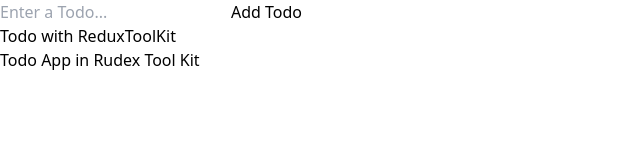
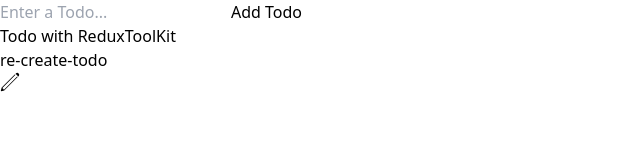
Before and after one commit to kaziarman23/react-tool-kit-todo, a React (Vite) app: page / in a window 1280 px wide. Shown: the top 160 px of the page, without its empty margins (0-640 px from the left). Built offline with nearby package versions, Linux system fonts and the light colour scheme.

Commit message:
project task is complite alhamdulillah

```diff
--- a/src/Components/Todos.jsx
+++ b/src/Components/Todos.jsx
@@ -1,12 +1,21 @@
 import { useSelector } from "react-redux";
 import { useDispatch } from "react-redux";
-import { removeTodo } from "../Features/Todo/TodoSlice/TodoSlice";
-import React from "react";
+import { removeTodo, updateTodo } from "../Features/Todo/TodoSlice/TodoSlice";
 
 function Todos() {
     const todos = useSelector((state) => state.todos);
 
     const dispatch = useDispatch();
+
+
+    const handleUpdateBtn =(id) => {
+        const updateMessage = prompt("And you'r updated todo list is ?")
+        dispatch(updateTodo({
+            id : id,
+            text : updateMessage
+        }))
+
+    }
 
     return (
         <>
@@ -21,6 +30,22 @@
                         key={todo.id}
                     >
                         <div className="text-white">{todo.text}</div>
+                        <button
+                        onClick={() => handleUpdateBtn(todo.id, todo.text)}
+                        className="text-white bg-amber-400 border-0 py-1 px-4 focus:outline-none hover:bg-amber-600 rounded text-md ml-auto mr-5">
+                            <svg
+                                xmlns="http://www.w3.org/2000/svg"
+                                x="0px"
+                                y="0px"
+                                width="20"
+                                height="20"
+                                viewBox="0 0 50 50"
+                            >
+                                <path d="M 43.125 2 C 41.878906 2 40.636719 2.488281 39.6875 3.4375 L 38.875 4.25 L 45.75 11.125 C 45.746094 11.128906 46.5625 10.3125 46.5625 10.3125 C 48.464844 8.410156 48.460938 5.335938 46.5625 3.4375 C 45.609375 2.488281 44.371094 2 43.125 2 Z M 37.34375 6.03125 C 37.117188 6.0625 36.90625 6.175781 36.75 6.34375 L 4.3125 38.8125 C 4.183594 38.929688 4.085938 39.082031 4.03125 39.25 L 2.03125 46.75 C 1.941406 47.09375 2.042969 47.457031 2.292969 47.707031 C 2.542969 47.957031 2.90625 48.058594 3.25 47.96875 L 10.75 45.96875 C 10.917969 45.914063 11.070313 45.816406 11.1875 45.6875 L 43.65625 13.25 C 44.054688 12.863281 44.058594 12.226563 43.671875 11.828125 C 43.285156 11.429688 42.648438 11.425781 42.25 11.8125 L 9.96875 44.09375 L 5.90625 40.03125 L 38.1875 7.75 C 38.488281 7.460938 38.578125 7.011719 38.410156 6.628906 C 38.242188 6.246094 37.855469 6.007813 37.4375 6.03125 C 37.40625 6.03125 37.375 6.03125 37.34375 6.03125 Z">
+
+                                </path>
+                            </svg>
+                        </button>
                         <button
                             onClick={() => dispatch(removeTodo(todo.id))}
                             className="text-white bg-red-500 border-0 py-1 px-4 focus:outline-none hover:bg-red-600 rounded text-md"
--- a/src/Features/Todo/TodoSlice/TodoSlice.jsx
+++ b/src/Features/Todo/TodoSlice/TodoSlice.jsx
@@ -1,7 +1,7 @@
-import { createSlice, nanoid } from "@reduxjs/toolkit";
+import { nanoid, createSlice } from "@reduxjs/toolkit";
 
 const initialState = {
-    todos: [{ id: 1, text: "Todo App in Rudex Tool Kit" }],
+    todos: [{ id: 1, text: "re-create-todo" }],
 };
 
 export const todoSlice = createSlice({
@@ -16,11 +16,49 @@
             state.todos.push(todo);
         },
         removeTodo: (state, action) => {
-            state.todos = state.todos.filter((todo) =>  todo.id !== action.payload);
+            state.todos = state.todos.filter(
+                (todo) => todo.id !== action.payload
+            );
+        },
+        updateTodo: (state, action) => {
+            const {id, text} = action.payload
+            const result = state.todos.find((todo) => todo.id === id)
+            if(result){
+                result.id = id
+                result.text = text
+
+            }
         },
     },
 });
 
-export const { addTodo, removeTodo } = todoSlice.actions;
+export const { addTodo, removeTodo, updateTodo } = todoSlice.actions;
 
 export default todoSlice.reducer;
+
+// import { createSlice, nanoid } from "@reduxjs/toolkit";
+
+// const initialState = {
+//     todos: [{ id: 1, text: "Todo App in Rudex Tool Kit" }],
+// };
+
+// export const todoSlice = createSlice({
+//     name: "todo",
+//     initialState,
+//     reducers: {
+//         addTodo: (state, action) => {
+//             const todo = {
+//                 id: nanoid(),
+//                 text: action.payload,
+//             };
+//             state.todos.push(todo);
+//         },
+//         removeTodo: (state, action) => {
+//             state.todos = state.todos.filter((todo) =>  todo.id !== action.payload);
+//         },
+//     },
+// });
+
+// export const { addTodo, removeTodo } = todoSlice.actions;
+
+// export default todoSlice.reducer;
--- a/src/main.jsx
+++ b/src/main.jsx
@@ -1,7 +1,7 @@
 import ReactDOM from "react-dom/client";
 import App from "./App.jsx";
 import "./index.css";
-import { store } from "./App/Store.js";
+import { store } from "./App/store.js";
 import { Provider } from "react-redux";
 
 ReactDOM.createRoot(document.getElementById("root")).render(
```
